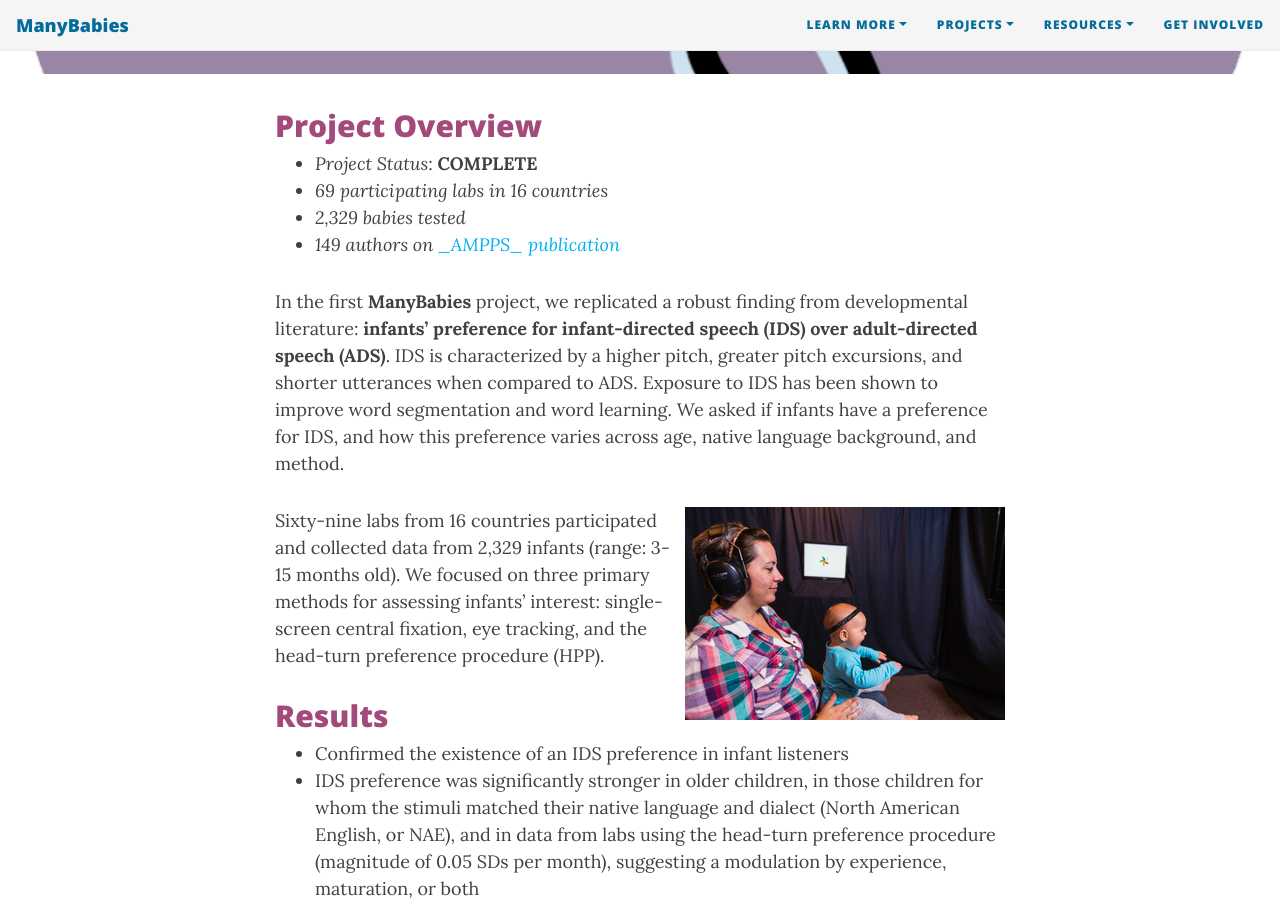
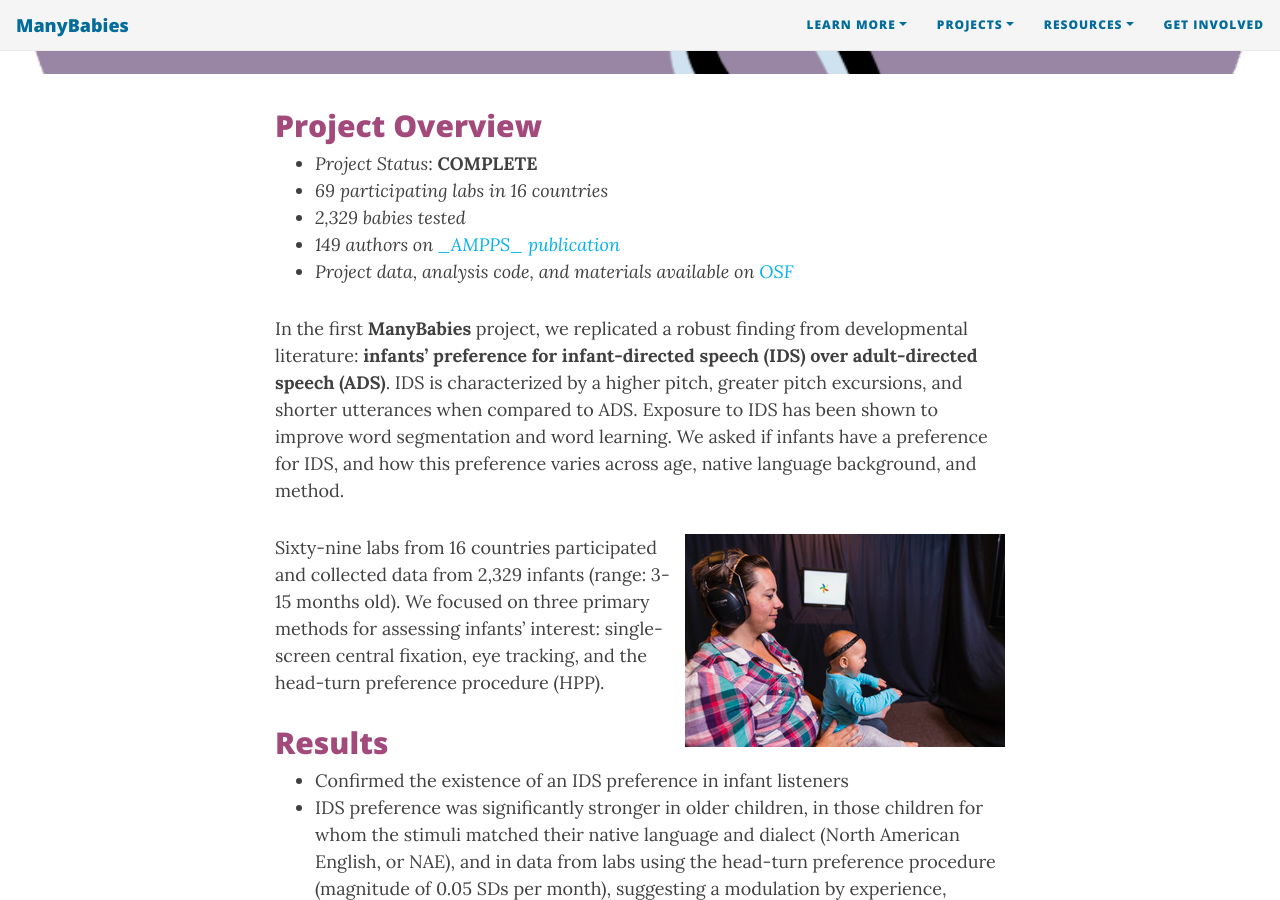
Before and after one commit to manybabies/manybabies.github.io, a Jekyll site: the page built from MB1.md, in a window 1280 px wide and 900 px high, scrolled down 471 px. Built offline with Jekyll 4.4.1, drawn with Linux system fonts in a browser that asks for light colours; nearby versions of some CDN libraries; some web fonts are replaced.

Commit message:
Update MB1.md

```diff
--- a/MB1.md
+++ b/MB1.md
@@ -23,6 +23,7 @@ Notes:
 * *69 participating labs in 16 countries*
 * *2,329 babies tested*
 * *149 authors on [_AMPPS_ publication](https://doi.org/10.1177/2515245919900809)*
+* *Project data, analysis code, and materials available on [OSF](https://osf.io/gf7vh)*
 
 
 In the first **ManyBabies** project, we replicated a robust finding from developmental literature: **infants’ preference for infant-directed speech (IDS) over adult-directed speech (ADS)**. IDS is characterized by a higher pitch, greater pitch excursions, and shorter utterances when compared to ADS. Exposure to IDS has been shown to improve word segmentation and word learning. We asked if infants have a preference for IDS, and how this preference varies across age, native language background, and method.
```
